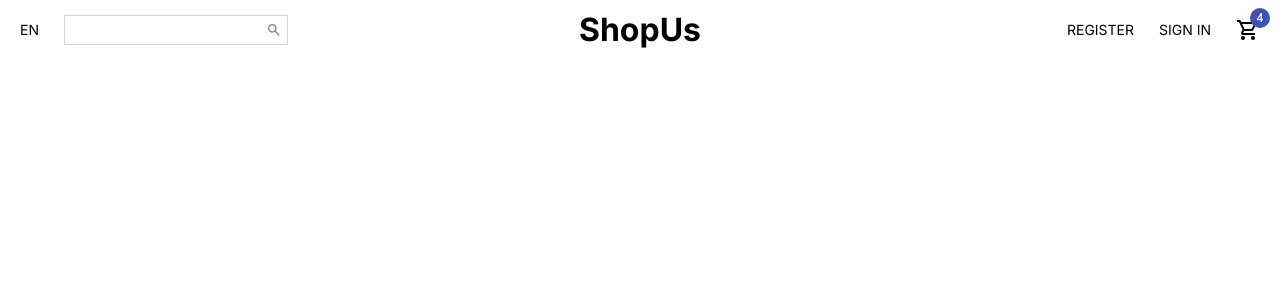
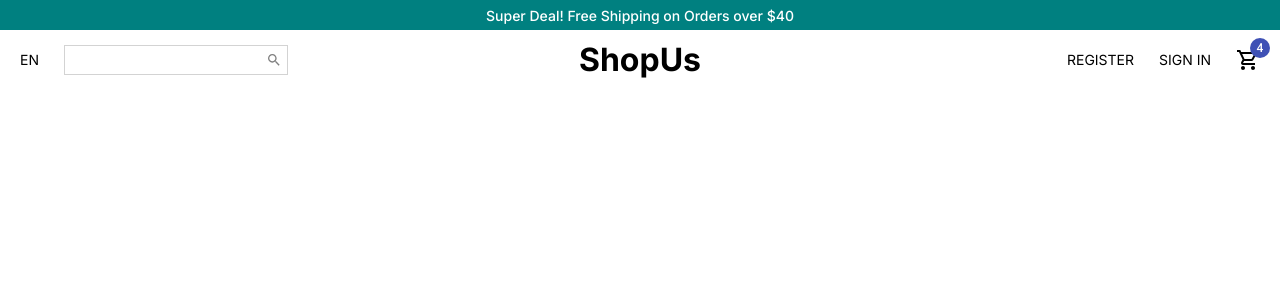
Before and after one commit to analikwukris2ofer/bestbags, a React (Create React App) app: page / in a window 1280 px wide. Shown: the top 300 px of the page. Built offline with nearby package versions, Linux system fonts and the light colour scheme.

Commit message:
building the announcement component

```diff
--- /dev/null
+++ b/src/components/Announcement.js
@@ -0,0 +1,18 @@
+import React from "react";
+import styled from "styled-components";
+
+const Container = styled.div`
+  height: 30px;
+  background-color: teal;
+  color: white;
+  display: flex;
+  align-items: center;
+  justify-content: center;
+  font-size: 14px;
+  font-weight: 500;
+`;
+const Announcement = () => {
+  return <Container>Super Deal! Free Shipping on Orders over $40</Container>;
+};
+
+export default Announcement;
--- a/src/pages/Home.js
+++ b/src/pages/Home.js
@@ -1,9 +1,11 @@
 import React from "react";
+import Announcement from "../components/Announcement";
 import Navbar from "../components/Navbar";
 
 const Home = () => {
   return (
     <div>
+      <Announcement />
       <Navbar />
     </div>
   );
```
Also changed, not shown: 1 other file (tests, documents, lock files or other folders).
